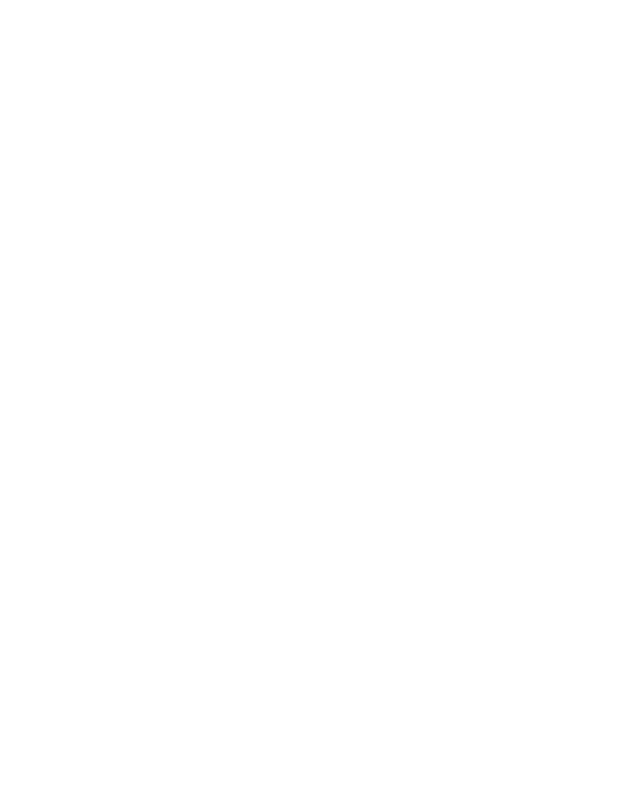
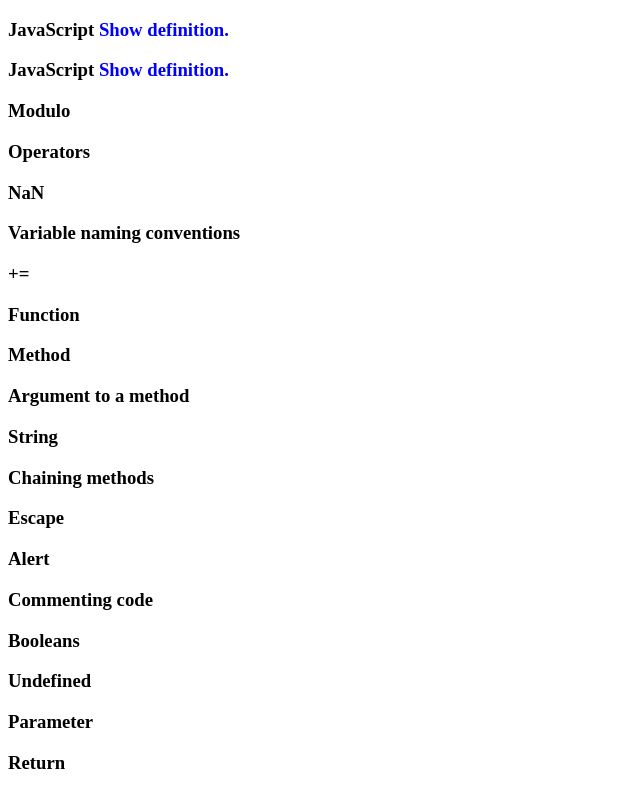
Before and after one commit to waitbutmetho/flashcard, a plain HTML site: page index.html in a window 1280 px wide. Shown: the whole page, without its empty margins (0-640 px from the left). Drawn offline with Linux system fonts and the light colour scheme.

Commit message:
final commit

```diff
--- a/css/styles.css
+++ b/css/styles.css
@@ -0,0 +1,11 @@
+.clickable {
+  cursor: pointer;
+  color: blue;
+}
+.clickable:hover {
+  text-decoration: underline;
+}
+
+.initially-hidden {
+  display: none;
+}
--- a/index.html
+++ b/index.html
@@ -5,9 +5,30 @@
     <script src="js/jquery-1.12.0.js"></script>
     <script src="js/scripts.js"></script>
     <link rel="stylesheet" href="css/styles.css" media="screen" title="no title" charset="utf-8">
-    <title></title>
+    <title>Flashcard Page</title>
   </head>
   <body>
+      <h3 class="initially-showing">JavaScript <span class="clickable">Show definition.</span></h3>
+      <p class="initially-hidden">A high-level, dynamic, untyped, and interpreted programming language. <span class="clickable">Show term.</span></p>
+      <h3 class="initially-showing">JavaScript <span class="clickable">Show definition.</span></h3>
+      <p class="initially-hidden">a high-level, dynamic, untyped, and interpreted programming language.<span class="clickable">Show term.</span></p>
+      <h3>Modulo</h3>
+      <h3>Operators</h3>
+      <h3>NaN</h3>
+      <h3>Variable naming conventions</h3>
+      <h3>+=</h3>
+      <h3>Function</h3>
+      <h3>Method</h3>
+      <h3>Argument to a method</h3>
+      <h3>String</h3>
+      <h3>Chaining methods</h3>
+      <h3>Escape</h3>
+      <h3>Alert</h3>
+      <h3>Commenting code</h3>
+      <h3>Booleans</h3>
+      <h3>Undefined</h3>
+      <h3>Parameter</h3>
+      <h3>Return</h3>
 
   </body>
 </html>
--- a/js/scripts.js
+++ b/js/scripts.js
@@ -0,0 +1,6 @@
+$(function() {
+  $(".clickable").click(function() {
+    $(".initially-showing",this).toggle();
+    $(".initially-hidden",this).toggle();
+  });
+});
```
